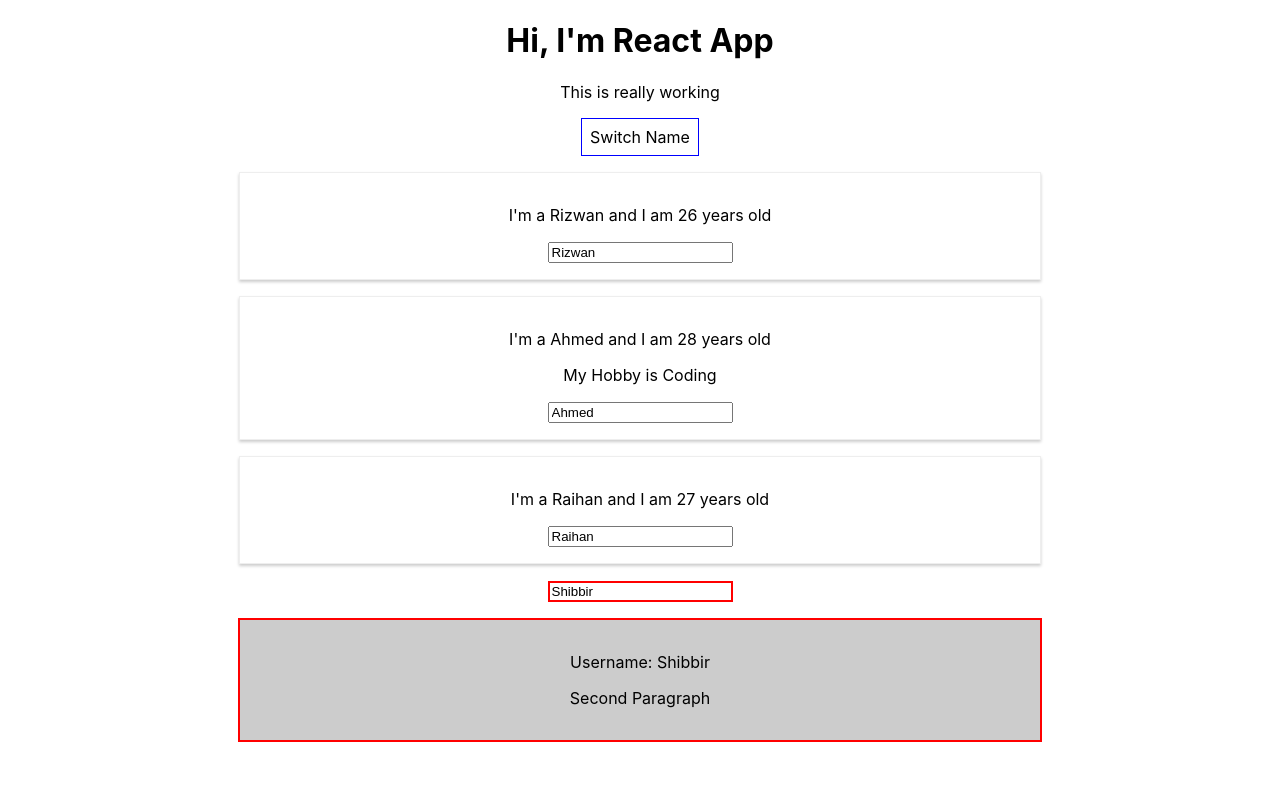
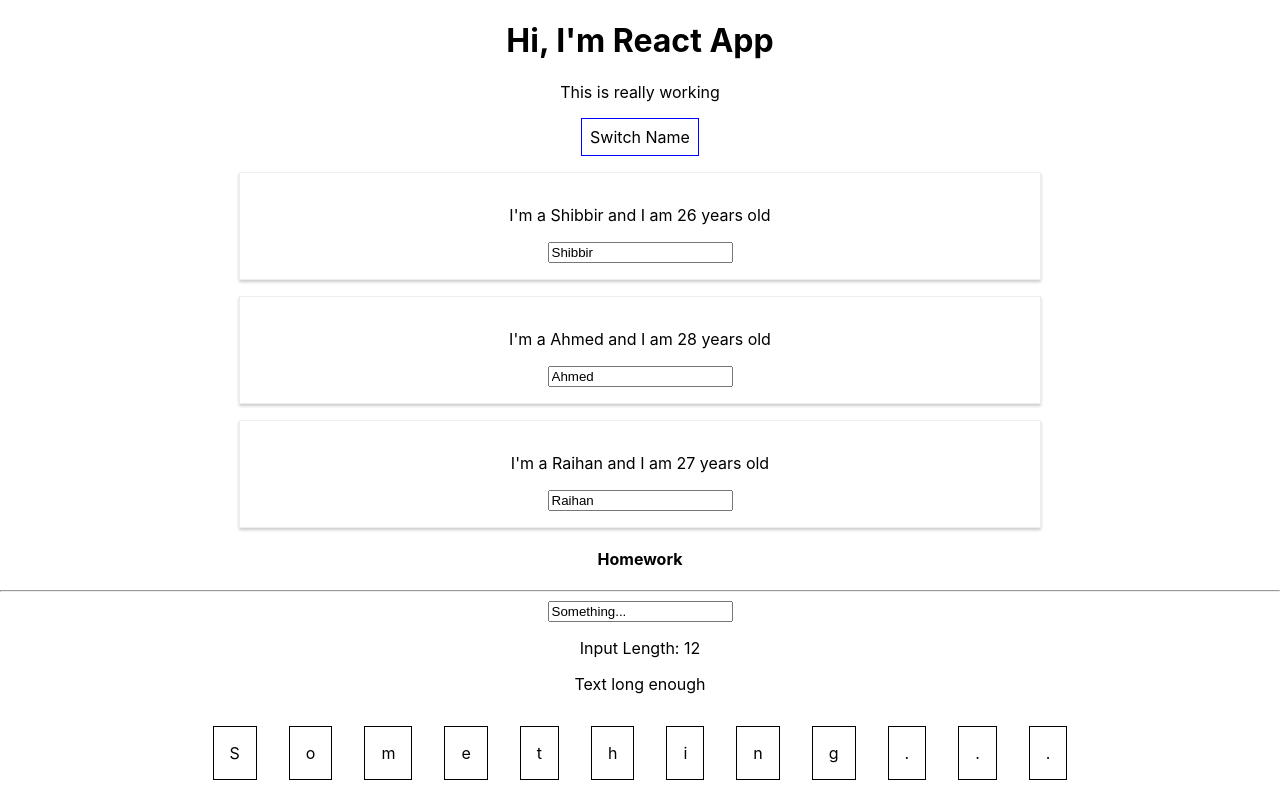
Before and after one commit to shibbirweb/reactjs-practice, a React (Create React App) app: page / in a window 1280 px wide. Both pictures are taken after a click on the button "Switch Name". Built offline with nearby package versions, Linux system fonts and the light colour scheme.

Commit message:
List and conditionally show element complete

```diff
--- a/src/App.js
+++ b/src/App.js
@@ -1,47 +1,80 @@
 import React, {Component} from 'react';
 import './App.css';
 import Person from './Person/Person';
-import UserInput from "./Homework/UserInput";
-import UserOutput from "./Homework/UserOutput";
+import Validation from "./Homework/Validation";
+import CharComponent from "./Homework/CharComponent";
 
-class App extends Component{
+class App extends Component {
 
     state = {
         persons: [
-            {name: "Shibbir", age: 26},
-            {name: "Ahmed", age: 28},
-            {name: "Raihan", age: 27}
+            {id: "i-1", name: "Shibbir", age: 26},
+            {id: "i-2", name: "Ahmed", age: 28},
+            {id: "i-3", name: "Raihan", age: 27}
         ],
+        showPersons: false,
         homework: {
-            username: "Shibbir"
+            inputText: 'Something...'
         }
     }
 
-    switchNameHandler = (newName) => {
-        //console.log('Was clicked!')
+
+    nameChangeHandler = (event, id) => {
+
+        const personIndex = this.state.persons.findIndex(_person => _person.id === id);
+
+        //const person = Object.assign({}, this.state.persons[personIndex])
+        const person = {
+            ...this.state.persons[personIndex]
+        }
+
+        person.name = event.target.value;
+
+        const persons = [...this.state.persons];
+
+        persons[personIndex] = person;
+
+
         this.setState({
-            persons: [
-                {name: newName, age: 26},
-                {name: "Ahmed", age: 28},
-                {name: "Raihan", age: 27}
-            ]
+            persons: persons
         })
     }
 
-    nameChangeHandler = (event) => {
+    deletePersonHandler = (index) => {
+
+        //const persons = this.state.persons.slice();
+        const persons = [...this.state.persons];
+
+        persons.splice(index, 1);
+
+        this.setState({persons: persons})
+    }
+
+    togglePersonsHandler = () => {
+        const doesShow = this.state.showPersons;
+        this.setState({showPersons: !doesShow});
+    }
+
+    // ============== Homework ======================
+    homeworkInputChangeHandler = (event) => {
         this.setState({
-            persons: [
-                {name: "Rizwan", age: 26},
-                {name: event.target.value, age: 30},
-                {name: "Raihan", age: 26}
-            ]
+            homework: {
+                inputText: event.target.value
+            }
         })
     }
 
-    userInputHandler = (event) => {
+    charComponentClickHandler = (index) => {
+        const chars = [...this.state.homework.inputText];
+
+        chars.splice(index, 1);
+
+        //const updatedText =  Array.from(chars).join('');
+        const updatedText = chars.join('');
+
         this.setState({
             homework: {
-                username: event.target.value
+                inputText: updatedText
             }
         })
     }
@@ -56,6 +89,36 @@ class App extends Component{
             cursor: 'pointer'
         }
 
+        let persons = null;
+
+        if (this.state.showPersons) {
+            persons = (
+                <div>
+                    {
+                        this.state.persons.map((person, index) => {
+                            return <Person
+                                key={person.id}
+                                name={person.name}
+                                age={person.age}
+                                click={() => this.deletePersonHandler(index)}
+                                changed={(event) => this.nameChangeHandler(event, person.id)}
+                            />
+                        })
+                    }
+                </div>
+            )
+        }
+
+        // homework
+        //const chars = [...this.state.homework.inputText];
+        const chars = this.state.homework.inputText.split('')
+
+        const charsComponents = chars.map((char, index) => {
+            return (
+                <CharComponent key={index} input={char} click={() => this.charComponentClickHandler(index)}/>
+            )
+        })
+
 
         return (
             <div className="App">
@@ -64,27 +127,26 @@ class App extends Component{
 
                 <button
                     style={style}
-                    onClick={this.switchNameHandler.bind(this, 'Rizwan')}>Switch Name</button>
+                    onClick={this.togglePersonsHandler}
 
-                <Person
-                    name={this.state.persons[0].name}
-                    age={this.state.persons[0].age}
-                />
-                <Person
-                    name={this.state.persons[1].name}
-                    age={this.state.persons[1].age}
-                    click={this.switchNameHandler.bind(this, 'Shibbir')}
-                    changed={this.nameChangeHandler}
-                >My Hobby is Coding </Person>
-                <Person
-                    name={this.state.persons[2].name}
-                    age={this.state.persons[2].age}
-                />
+                >Switch Name
+                </button>
 
+                {persons}
+
+                <h4>Homework</h4>
+                <hr/>
                 <div>
-                    <UserInput username={this.state.homework.username} change={this.userInputHandler}/>
-                    <UserOutput username={this.state.homework.username}/>
+                    <input type="text" onChange={this.homeworkInputChangeHandler}
+                           value={this.state.homework.inputText}/>
+
+                    <p>Input Length: {this.state.homework.inputText.length}</p>
+
+                    <Validation textlength={this.state.homework.inputText.length}/>
+
+                    {charsComponents}
                 </div>
+
             </div>
             // React.createElement('div', {
             //   className: 'App'
--- /dev/null
+++ b/src/Homework/CharComponent.js
@@ -0,0 +1,19 @@
+import React from "react";
+
+const CharComponent = (props) => {
+    const style = {
+        display: 'inline-block',
+        padding: '16px',
+        textAlign: 'center',
+        margin: '16px',
+        border: '1px solid black'
+    }
+    return (
+        <div
+            style={style}
+            onClick={props.click}
+        >{props.input}</div>
+    )
+}
+
+export default CharComponent
--- a/src/Homework/UserInput.js
+++ /dev/null
@@ -1,19 +0,0 @@
-import React from "react";
-
-const UserInput = (props) => {
-
-    const style = {
-        border: '2px solid red'
-    }
-
-    return (
-        <input
-            style={style}
-            type="text"
-            placeholder="Enter username"
-            onChange={props.change}
-            value={props.username}
-        />
-    )
-}
-export default UserInput;
--- a/src/Homework/UserOutput.css
+++ /dev/null
@@ -1,8 +0,0 @@
-.UserOutput {
-    width: 60%;
-    padding: 16px;
-    margin: 16px auto;
-    border: 2px solid red;
-    background-color: #cccccc;
-    text-align: center;
-}
--- a/src/Homework/UserOutput.js
+++ /dev/null
@@ -1,13 +0,0 @@
-import React from "react";
-import "./UserOutput.css"
-
-const UserOutput = (props) => {
-    return (
-        <div className="UserOutput">
-            <p>Username: {props.username}</p>
-            <p>Second Paragraph</p>
-        </div>
-    )
-}
-
-export default UserOutput;
--- /dev/null
+++ b/src/Homework/Validation.js
@@ -0,0 +1,14 @@
+import React from "react";
+
+const Validation = (props) => {
+
+    const output = props.textlength >= 5 ? 'Text long enough' : 'Text is too short';
+
+    return (
+        <p>
+            {output}
+        </p>
+    )
+}
+
+export default Validation;
```
